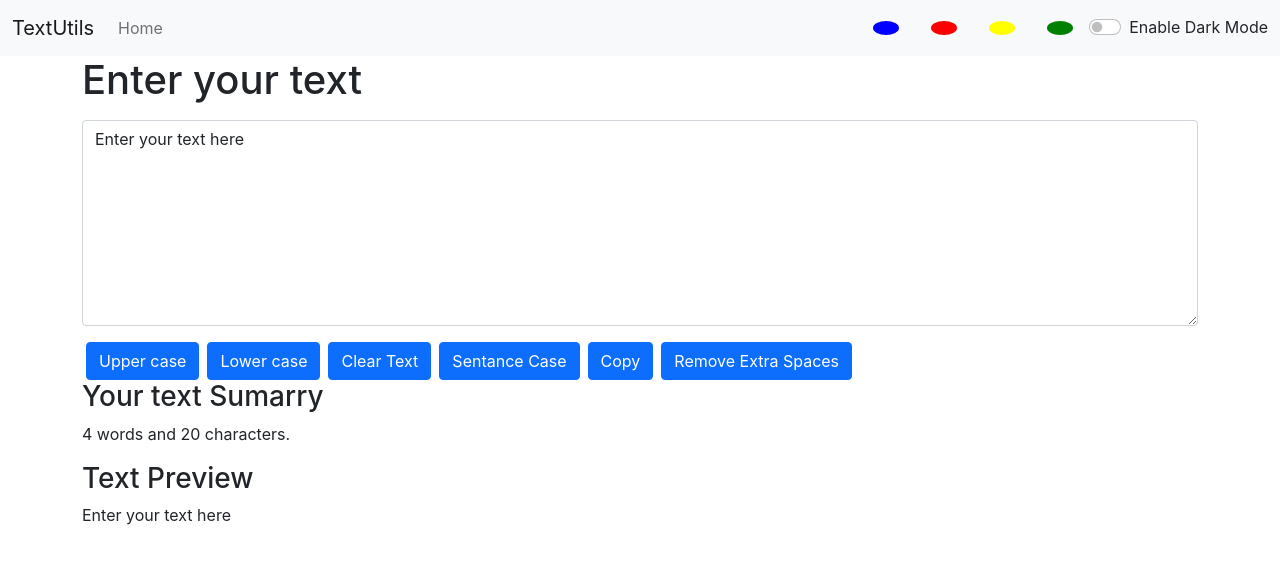
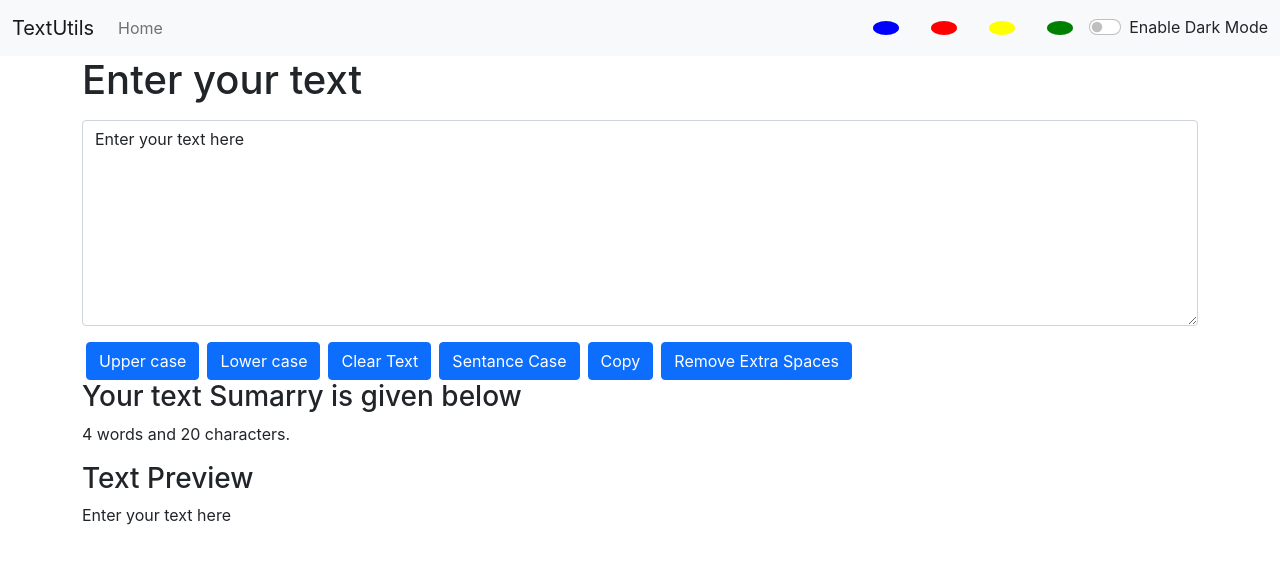
Before and after one commit to SahilPatki30082002/TextUtils, a React (Create React App) app: page / in a window 1280 px wide. Shown: the top 562 px of the page. Built offline with nearby package versions, Linux system fonts and the light colour scheme.

Commit message:
read desc
just a change

```diff
--- a/package.json
+++ b/package.json
@@ -1,4 +1,5 @@
 {
+  "homepage": "https://SahilPatki30082002.github.io/TextUtils",
   "name": "my_app",
   "version": "0.1.0",
   "private": true,
@@ -13,6 +14,8 @@
     "web-vitals": "^1.1.2"
   },
   "scripts": {
+    "predeploy": "npm run build",
+    "deploy": "gh-pages -d build",
     "start": "react-scripts start",
     "build": "react-scripts build",
     "test": "react-scripts test",
--- a/src/components/TextForm.js
+++ b/src/components/TextForm.js
@@ -76,7 +76,7 @@ export default function TextForm(props) {
 
         </div>
         <div className="container">
-            <h3>Your text Sumarry</h3>
+            <h3>Your text Sumarry is given below</h3>
             {/* <p>{count_words(text)} words and {text.length} characters.</p> */}
             <p>{text.split(" ").length} words and {text.length} characters.</p>
         </div>
```
Also changed, not shown: 1 other file (tests, documents, lock files or other folders).
